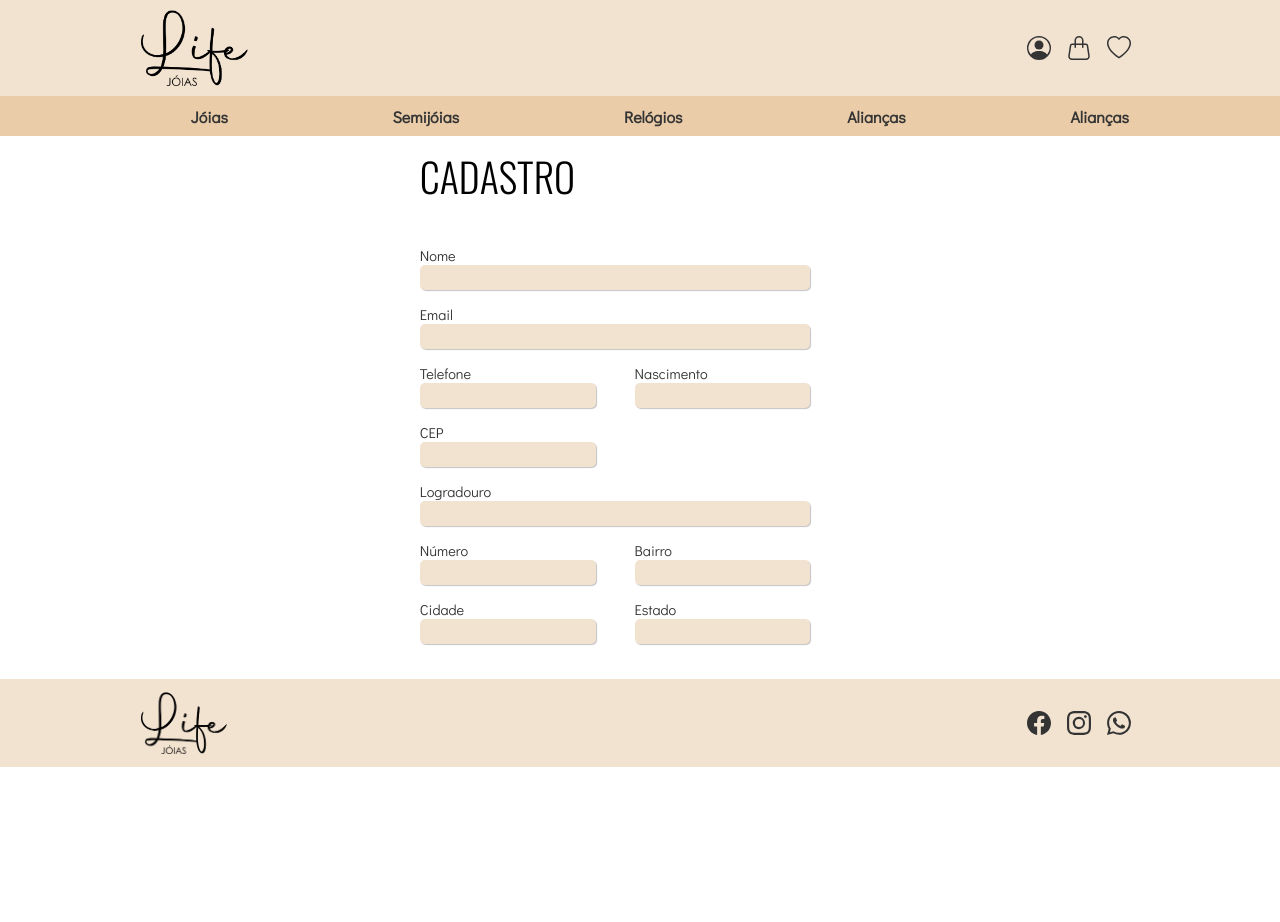
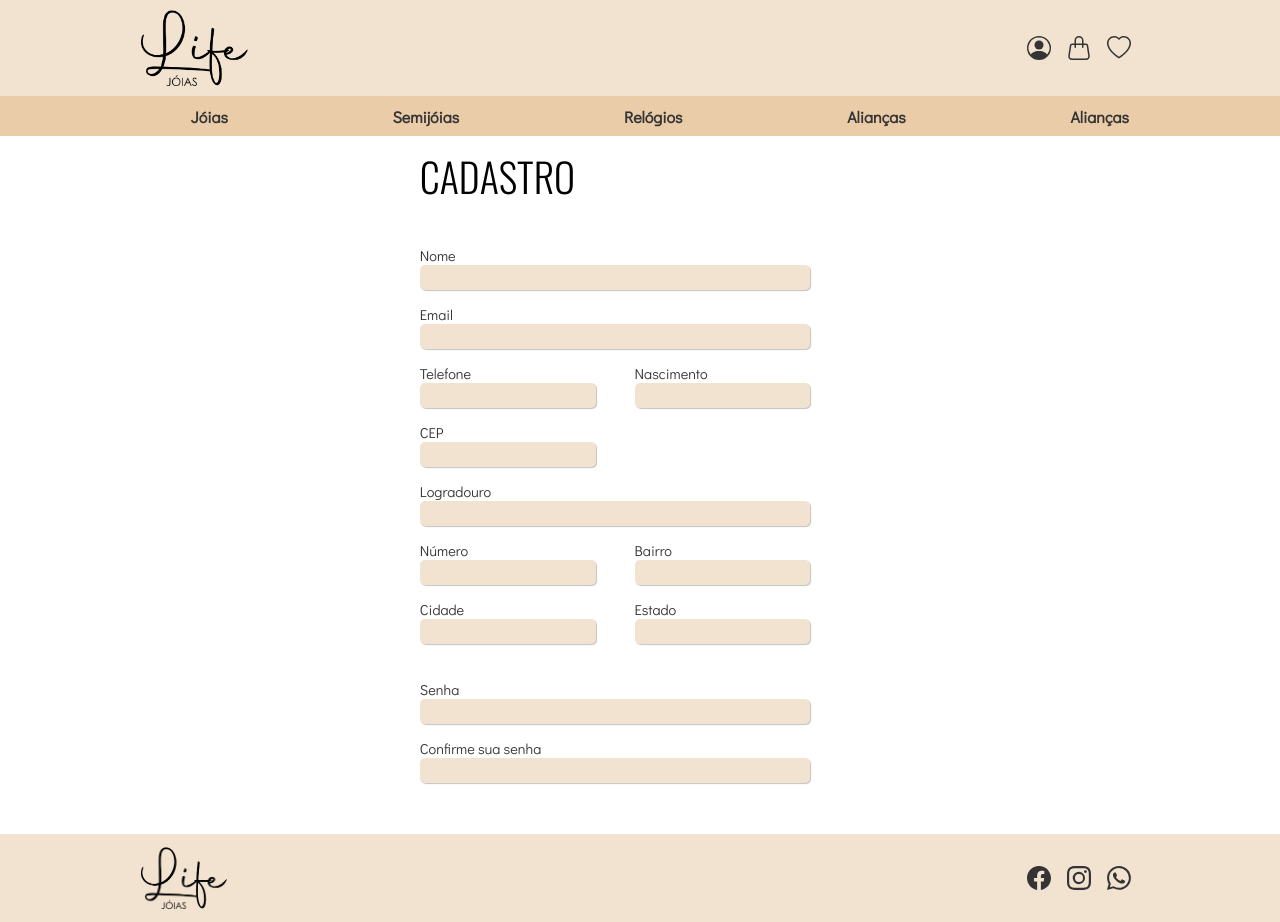
Before and after one commit to PedroGiacomin/life-joias, a React (Create React App) app: page /cadastro in a window 1280 px wide. Before the commit the page ends 800 px from the top, so only its background shows below. Built offline with nearby package versions, Linux system fonts and the light colour scheme.

Commit message:
Campos de senha e confirmacao

```diff
--- a/src/pages/Cadastro/Cadastro.css
+++ b/src/pages/Cadastro/Cadastro.css
@@ -24,6 +24,7 @@
   align-items: flex-start;
   padding-left: 10%;
   padding-right: 15%;
+  margin-bottom: 2vh;
   width: 50vw;
 }
 
--- a/src/pages/Cadastro/Cadastro.js
+++ b/src/pages/Cadastro/Cadastro.js
@@ -79,7 +79,14 @@ function Cadastro(){
               {inputBoxShort("Estado", "estado")}
             </div>
 
+            <br/>
+
+            {inputBox("Senha", "senha")}
+            {inputBox("Confirme sua senha", "confirm")}
+
           </Form>
+
+          {console.log(pessoa)}
 
        </div>
       </div>
--- a/src/pages/Perfil/Perfil.css
+++ b/src/pages/Perfil/Perfil.css
@@ -16,6 +16,7 @@
   align-items: flex-start;
   padding-left: 10%;
   padding-right: 15%;
+  margin-bottom: 2vh;
   width: 50vw;
 }
 
```
